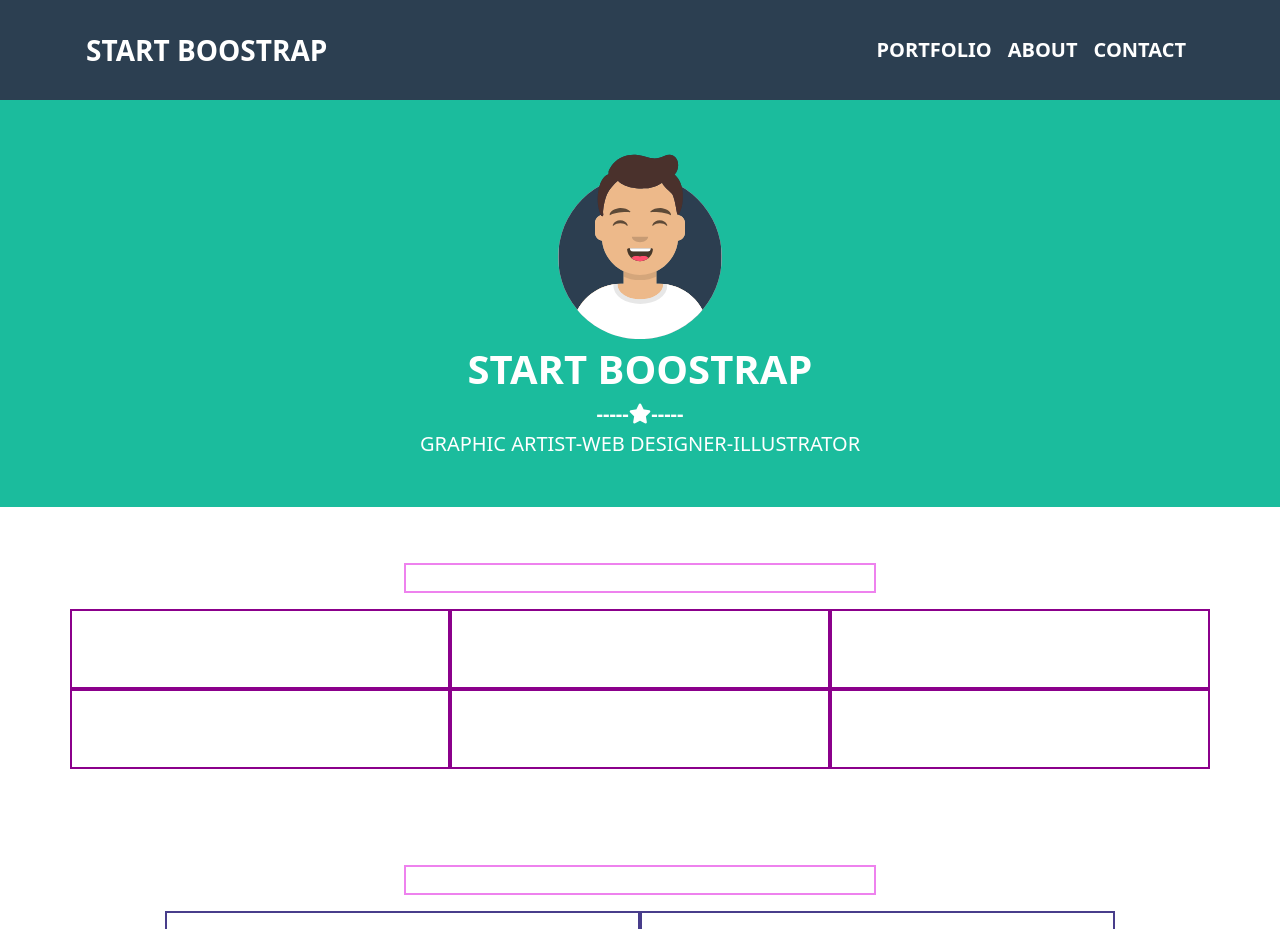
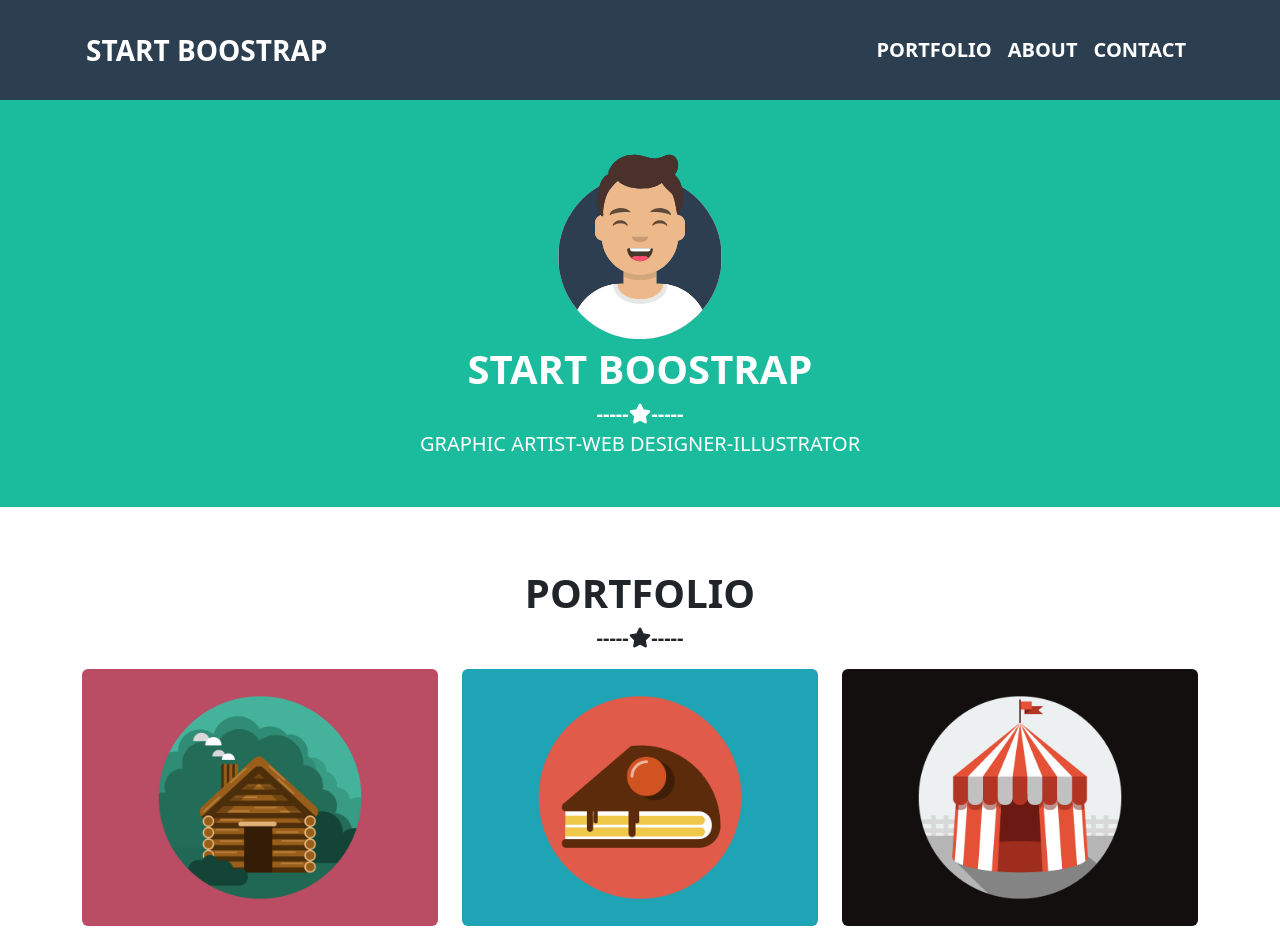
Before and after one commit to GioMench/html-css-bootstrap-freelancer, a plain HTML site: page index.html in a window 1280 px wide. Shown: the top 929 px of the page. Drawn offline with nearby package versions, Linux system fonts and the light colour scheme.

Commit message:
set portoflio section

```diff
--- a/assets/css/style.css
+++ b/assets/css/style.css
@@ -67,3 +67,7 @@ main>section{
 .m_avatar{
     width: 180px;
 }
+
+.m_portfolioimg{
+    width: 100%;
+}
--- a/index.html
+++ b/index.html
@@ -57,8 +57,9 @@
 
                 <img src="./assets/css/img/avatar.svg" class="rounded mx-auto d-block m_avatar" alt="...">
 
+
                 <div class="fs-1 text-white fw-semibold text-uppercase">
-                    start boostrap
+                   start boostrap
                 </div>
 
                 <div class="fs-5 text-white fw-semibold text-uppercase">
@@ -69,55 +70,56 @@
                     graphic artist-web designer-illustrator
                 </div>
 
-
-
-
-
-
-
             </div>
         </section>
         <!--/section_start-->
 
-        <section id="portfolio" class="debug">
+        <section id="portfolio">
 
             <div class="container p-3">
 
-                <div class="row justify-content-center">
-                    <div class="col-5 box_portfolio_about_contact_copy">
+                <div class="text-center">
 
+                    <div class="fs-1 text-darkest fw-semibold text-uppercase">
+                        portfolio
                     </div>
+
+                    <div class="fs-5 fw-semibold text-darkest text-uppercase">
+                        -----<i class="fa-solid fa-star"></i>-----
+                    </div>
+
                 </div>
 
             </div>
 
             <div class="container-md">
 
-                <div class="row justify-content-center row-cols-1 row-cols-md row-cols-lg-3">
+                <div class="row justify-content-center row-cols-1 row-cols-md row-cols-lg-3 gy-4">
 
-                    <div class="col box_portfolioimg">
-
+                    <div class="col">
+                        <img src="./assets/css/img/cabin.png" class="rounded mx-auto d-block m_portfolioimg" alt="...">
                     </div>
 
-                    <div class="col box_portfolioimg">
-
+                    <div class="col">
+                        <img src="./assets/css/img/cake.png" class="rounded mx-auto d-block m_portfolioimg" alt="...">
                     </div>
 
-                    <div class="col box_portfolioimg">
-
+                    <div class="col">
+                        <img src="./assets/css/img/circus.png" class="rounded mx-auto d-block m_portfolioimg" alt="...">
                     </div>
 
-                    <div class="col box_portfolioimg">
-
+                    <div class="col">
+                        <img src="./assets/css/img/game.png" class="rounded mx-auto d-block m_portfolioimg" alt="...">
                     </div>
 
-                    <div class="col box_portfolioimg">
-
+                    <div class="col">
+                        <img src="./assets/css/img/safe.png" class="rounded mx-auto d-block m_portfolioimg" alt="...">
                     </div>
 
-                    <div class="col box_portfolioimg">
+                    <div class="col">
+                        <img src="./assets/css/img/submarine.png" class="rounded mx-auto d-block m_portfolioimg" alt="...">
+                    </div>
 
-                    </div>
 
                 </div>
 
```
